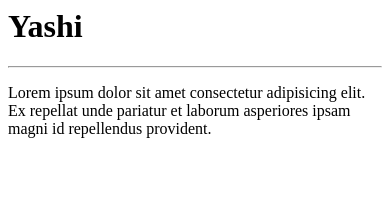
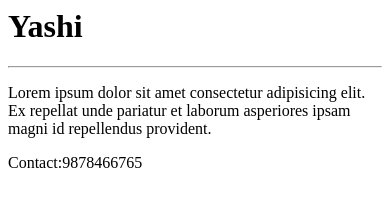
Before and after one commit to Borgiya/DemoRepo, a plain HTML site: page index.html in a window 390 px wide. Drawn offline with Linux system fonts and the light colour scheme.

Commit message:
added phone number

```diff
--- a/index.html
+++ b/index.html
@@ -3,3 +3,4 @@
 </head>
 <hr/>
 <p>Lorem ipsum dolor sit amet consectetur adipisicing elit. Ex repellat unde pariatur et laborum asperiores ipsam magni id repellendus provident.</p>
+<p>Contact:9878466765</p>
```
